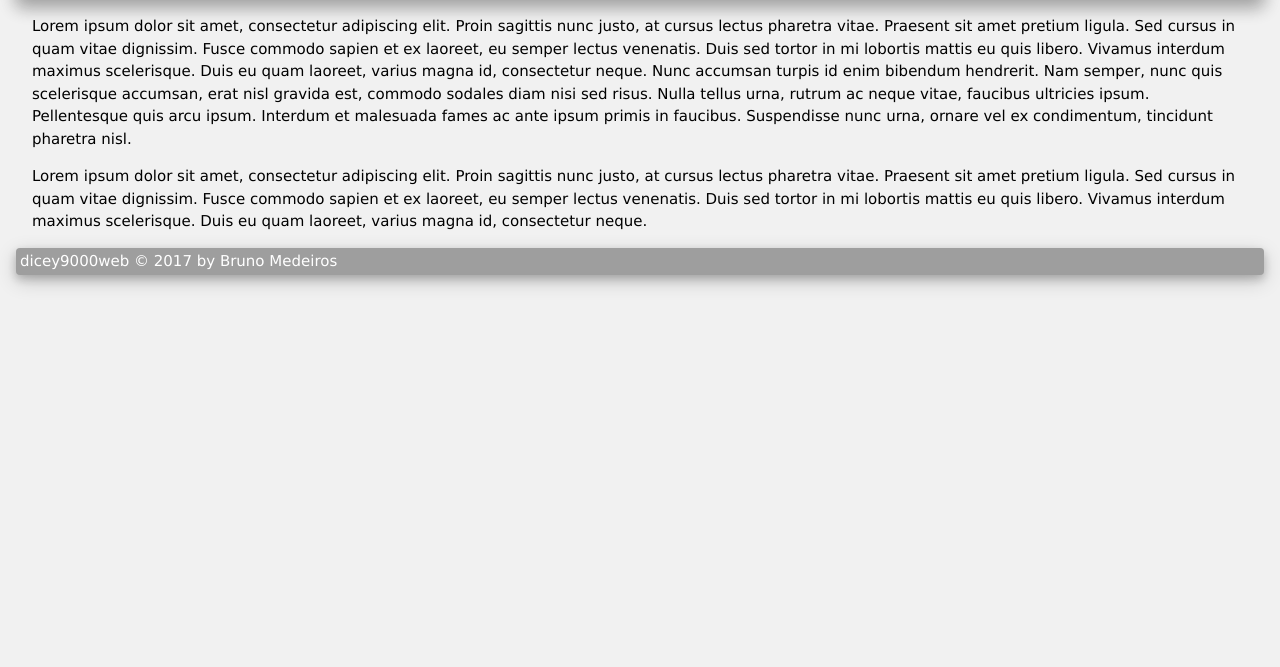
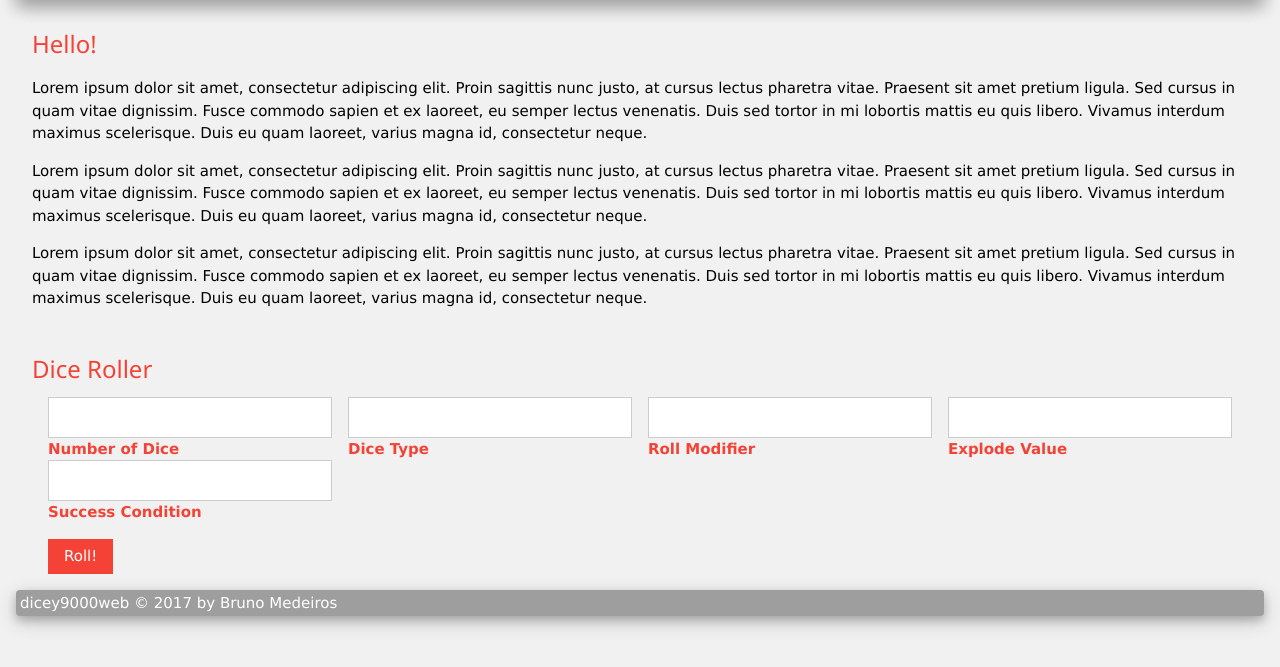
Before and after one commit to brmedeiros/dicey9000web, a Django app: page /dice/ in a window 1280 px wide. Shown: the part 82-749 px from the top of the page. Run offline with Django 3.2, Linux system fonts and the light colour scheme.

Commit message:
adds forms for dice rolling in the home template

```diff
--- /dev/null
+++ b/dice/forms.py
@@ -0,0 +1,3 @@
+from django import forms
+
+from .models import DiceRoll
--- a/dice/templates/dice/home.html
+++ b/dice/templates/dice/home.html
@@ -7,15 +7,15 @@
     <!-- Add CSS in static file -->
     {% load static %}
     <link rel="stylesheet" href="{% static 'dice/w3.css' %}">
-    <link rel="shortcut icon" href="{%  static 'dice/images/favicon.ico' %}">
+    <link rel="shortcut icon" href="{% static 'dice/images/favicon.ico' %}">
 
     <title>dicey9000web</title>
   </head>
 
   <body class="w3-padding w3-light-grey">
 
-    <header class="w3-container w3-card-8 w3-row-padding w3-round w3-black">
-      <h1><a href="{% url 'dice:home' %}" class="w3-hover-text-red w3-text-white"
+    <header class="w3-container w3-round w3-black w3-card-8 w3-row-padding">
+      <h1><a href="{% url 'dice:home' %}" class="w3-text-white w3-hover-text-red"
 	     style="text-decoration:none">
       	  <span class="w3-col" style="width:60px">
       	    <img src="{% static 'dice/images/dice.png' %}" alt="dice" style="width:50px">
@@ -24,21 +24,8 @@
       </a></h1>
     </header>
 
-    <div class="w3-container">
-      <p>Lorem ipsum dolor sit amet, consectetur adipiscing elit. Proin
-	sagittis nunc justo, at cursus lectus pharetra vitae. Praesent sit
-	amet pretium ligula. Sed cursus in quam vitae dignissim. Fusce
-	commodo sapien et ex laoreet, eu semper lectus venenatis. Duis sed
-	tortor in mi lobortis mattis eu quis libero. Vivamus interdum
-	maximus scelerisque. Duis eu quam laoreet, varius magna id,
-	consectetur neque. Nunc accumsan turpis id enim bibendum
-	hendrerit. Nam semper, nunc quis scelerisque accumsan, erat nisl
-	gravida est, commodo sodales diam nisi sed risus. Nulla tellus
-	urna, rutrum ac neque vitae, faucibus ultricies
-	ipsum. Pellentesque quis arcu ipsum. Interdum et malesuada fames
-	ac ante ipsum primis in faucibus. Suspendisse nunc urna, ornare
-	vel ex condimentum, tincidunt pharetra nisl.</p>
-
+    <section class="w3-panel">
+      <h3 class="w3-text-red">Hello!</h3>
       <p>Lorem ipsum dolor sit amet, consectetur adipiscing elit. Proin
 	sagittis nunc justo, at cursus lectus pharetra vitae. Praesent sit
 	amet pretium ligula. Sed cursus in quam vitae dignissim. Fusce
@@ -46,9 +33,53 @@
 	tortor in mi lobortis mattis eu quis libero. Vivamus interdum
 	maximus scelerisque. Duis eu quam laoreet, varius magna id,
 	consectetur neque.</p>
-    </div>
+      <p>Lorem ipsum dolor sit amet, consectetur adipiscing elit. Proin
+	sagittis nunc justo, at cursus lectus pharetra vitae. Praesent sit
+	amet pretium ligula. Sed cursus in quam vitae dignissim. Fusce
+	commodo sapien et ex laoreet, eu semper lectus venenatis. Duis sed
+	tortor in mi lobortis mattis eu quis libero. Vivamus interdum
+	maximus scelerisque. Duis eu quam laoreet, varius magna id,
+	consectetur neque.</p>
+      <p>Lorem ipsum dolor sit amet, consectetur adipiscing elit. Proin
+	sagittis nunc justo, at cursus lectus pharetra vitae. Praesent sit
+	amet pretium ligula. Sed cursus in quam vitae dignissim. Fusce
+	commodo sapien et ex laoreet, eu semper lectus venenatis. Duis sed
+	tortor in mi lobortis mattis eu quis libero. Vivamus interdum
+	maximus scelerisque. Duis eu quam laoreet, varius magna id,
+	consectetur neque.</p>
+    </section>
 
-    <footer class="w3-container w3-card-4 w3-padding-tiny w3-round w3-grey w3-text-white">
+    <section class="w3-panel">
+      <h3 class="w3-text-red">Dice Roller</h3>
+      <form action="" method="post">
+	{% csrf_token %}
+	<div class="w3-row-padding">
+	  <div class="w3-quarter">
+	    <input class="w3-input w3-border" type="text" value="{{ number_of_dice }}">
+	    <label class="w3-label w3-text-red"><b>Number of Dice</b></label>
+	  </div>
+	  <div class="w3-quarter">
+	    <input class="w3-input w3-border" type="text" value="{{ dice_type }}">
+	    <label class="w3-label w3-text-red"><b>Dice Type</b></label>
+	  </div>
+	  <div class="w3-quarter">
+	    <input class="w3-input w3-border" type="text" value="{{ roll_modifier }}">
+	    <label class="w3-label w3-text-red"><b>Roll Modifier</b></label>
+	  </div>
+   	  <div class="w3-quarter">
+	    <input class="w3-input w3-border" type="text" value="{{ explode_value }}">
+	    <label class="w3-label w3-text-red"><b>Explode Value</b></label>
+	  </div>
+	  <div class="w3-quarter">
+	    <input class="w3-input w3-border" type="text" value="{{ success_condition }}">
+	    <label class="w3-label w3-text-red"><b>Success Condition</b></label>
+	  </div>
+	</div>
+	<input type="submit" value="Roll!" class="w3-btn w3-red w3-ripple w3-margin-top w3-margin-left">
+      </form>
+    </section>
+
+    <footer class="w3-panel w3-card-4 w3-padding-tiny w3-round w3-grey w3-text-white">
       dicey9000web &copy 2017 by Bruno Medeiros
     </footer>
 
--- a/dicey9000web/urls.py
+++ b/dicey9000web/urls.py
@@ -19,7 +19,7 @@ from django.contrib import admin
 
 
 urlpatterns = [
+    url(r'^$', RedirectView.as_view(url='/dice/', permanent=True)), # redirects the base url to dice
     url(r'^dice/', include('dice.urls')),
-    url(r'^$', RedirectView.as_view(url='/dice/', permanent=True)), # redirects the base url to dice
     url(r'^admin/', admin.site.urls),
 ]
```
